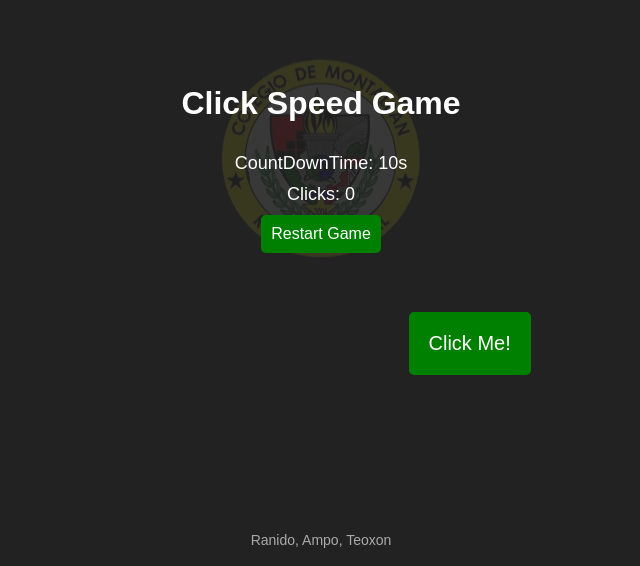
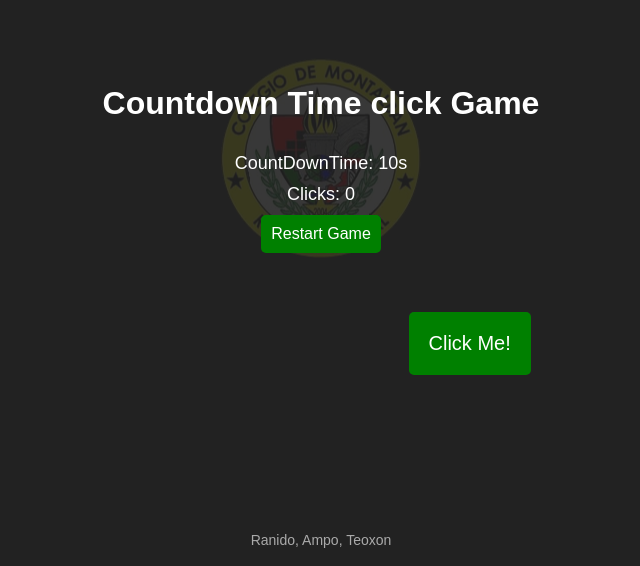
Before and after one commit to JACR18/countdown_Website, a plain HTML site: page index.html in a window 1280 px wide. Shown: the part 250-816 px from the top of the page, without its empty margins (319-959 px from the left). Drawn offline with Linux system fonts and the light colour scheme.

Commit message:
Update index.html

```diff
--- a/index.html
+++ b/index.html
@@ -76,7 +76,7 @@
 <!-- Logo (replace your-logo.png with your file) -->
 <img src="images/your-logo.png" id="logo" alt="Logo">
 
-<h1>Click Speed Game</h1>
+<h1>Countdown Time click Game</h1>
 <button id="clickBtn">Click Me!</button>
 <div class="stats">CountDownTime: <span id="timer">10</span>s</div>
 <div class="stats">Clicks: <span id="clickCount">0</span></div>
@@ -153,4 +153,5 @@
 </script>
 
 </body>
+
 </html>
```
